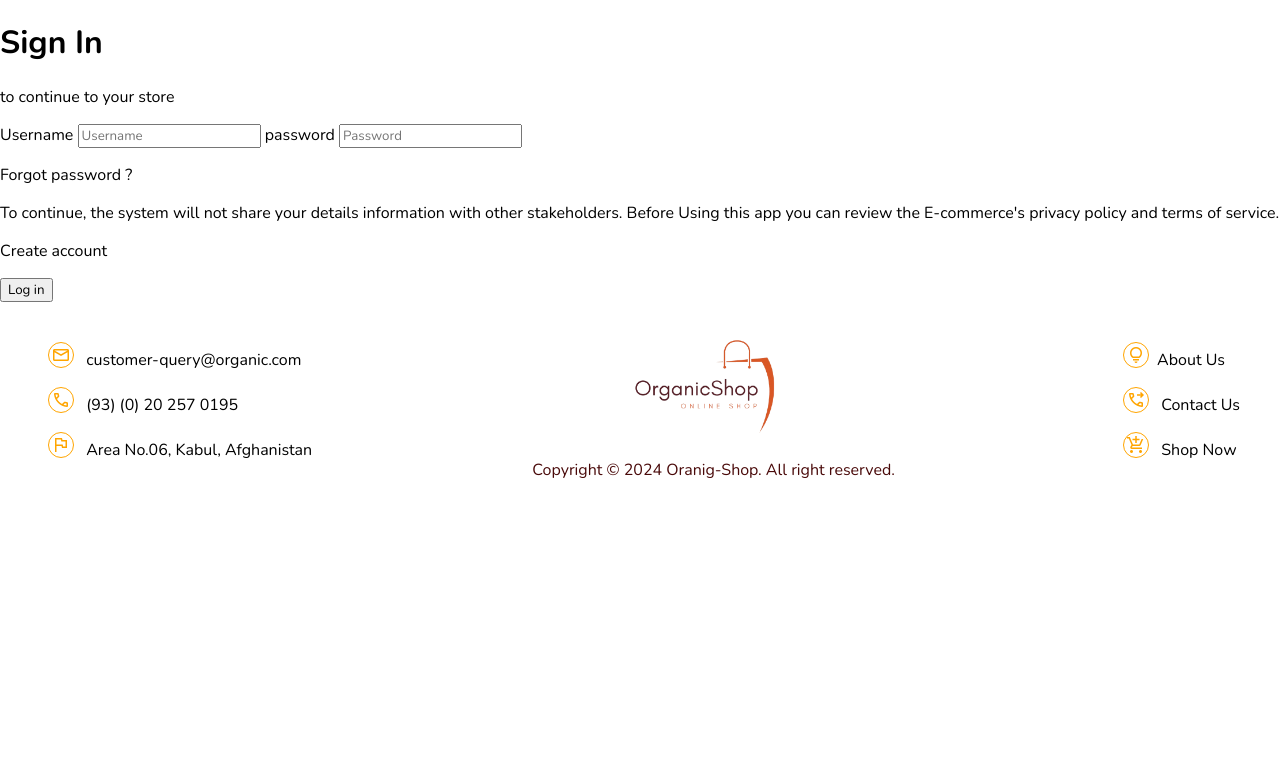
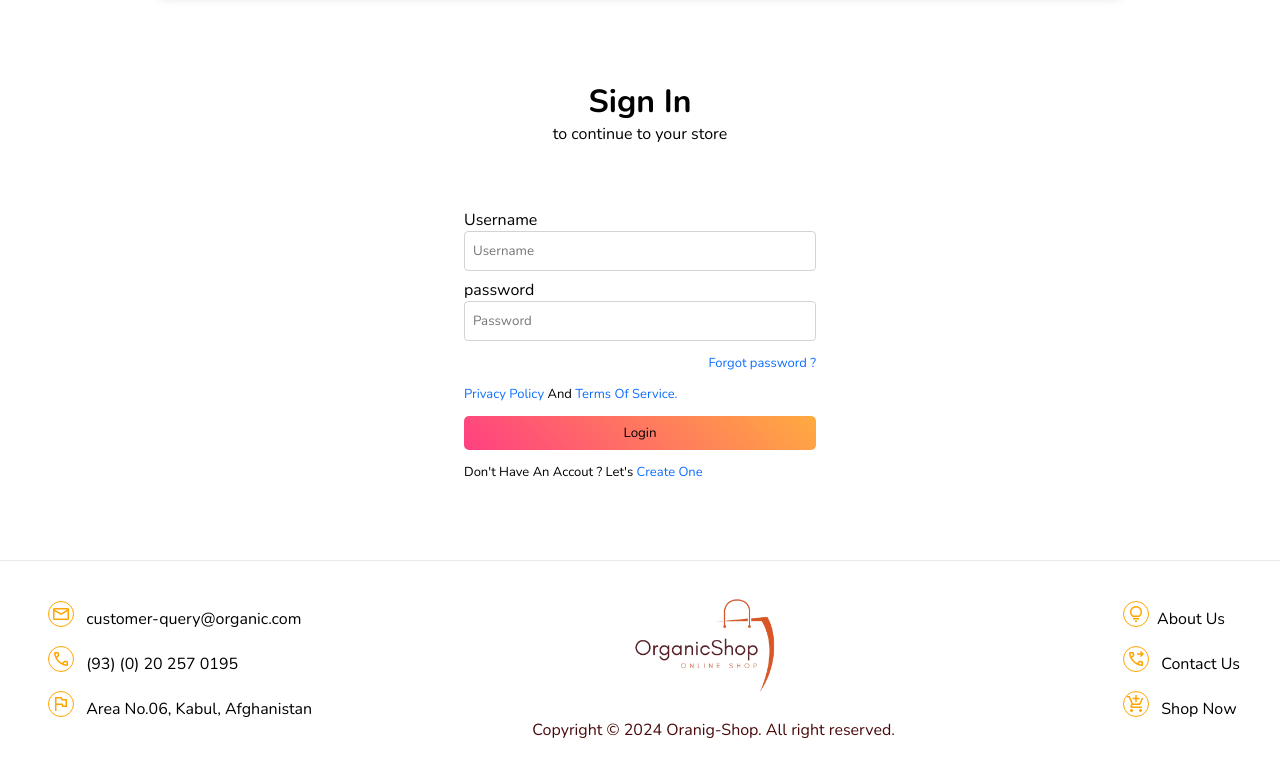
Before and after one commit to Esmat-Farjad/ecommerce, a Django app: page /store/signin/ in a window 1280 px wide. Shown: the part 58-815 px from the top of the page. Before the commit the page ends 536 px from the top, so only its background shows below. Run offline with Django 4.2, Linux system fonts and the light colour scheme.

Commit message:
sign in page restructured

```diff
--- a/store/static/css/_variable.scss
+++ b/store/static/css/_variable.scss
@@ -7,6 +7,10 @@ $base-color:white;
 $light-gray: #E9EAEC;
 $gradient-pink: #ff4081; // Vibrant Pink
 $gradient-orange: #ffab40; // Deep Orange
+$body-height:70vh;
+$primary:#0d6efd;
+$marron-color: rgb(73, 9, 9);
+
 // Mixin for media queries
 @mixin respond-to($breakpoint) {
     @if $breakpoint == mobile{
--- a/store/static/css/style.css
+++ b/store/static/css/style.css
@@ -42,6 +42,7 @@ a {
 .navbar {
   padding: 0px;
   margin: 0px;
+  box-shadow: 0 0 8px #E9EAEC;
 }
 .navbar .navbar-content .menu-item .menu-content .nav-link:hover {
   color: gray;
@@ -187,23 +188,35 @@ a {
 }
 
 .btn {
-  border: 1px solid #ffab40;
+  background-image: linear-gradient(45deg, #ff4081, #ffab40);
   padding: 8px;
-  width: 10rem;
-  text-align: center;
+  border: none;
+  width: 100%;
   border-radius: 5px;
   background-color: transparent;
   transition: background-image 0.5s ease;
 }
 
-.btn-auth:hover {
+.btn-auth {
   background-image: linear-gradient(45deg, #ff4081, #ffab40);
+  padding: 8px;
+  border: none;
+  width: 10rem;
+  text-align: center;
+  border-radius: 5px;
+  background-color: transparent;
+  transition: all 0.5s ease;
+}
+
+.btn-auth:hover, .btn:hover {
   color: white;
+  font-weight: bold;
 }
 
 .footer {
   width: 100%;
   height: 100%;
+  border-top: 1px solid #E9EAEC;
 }
 
 .footer .heading .text {
@@ -236,4 +249,82 @@ a {
   color: orange;
   border-radius: 50%;
   padding: 2px;
+}
+
+.login-page {
+  width: 100%;
+  height: 70vh;
+}
+
+.login-page .form-holder {
+  display: flex;
+  flex-direction: column;
+  flex-wrap: wrap;
+  justify-content: center;
+  align-items: center;
+}
+
+.login-page .form-holder > * {
+  flex-basis: 20rem;
+}
+
+.login-form .heading {
+  text-align: center;
+  margin: 5rem 0rem 4rem 0rem;
+}
+
+.login-form .heading .title {
+  font-weight: bold;
+  margin-bottom: 0px;
+}
+
+.login-form .heading .text {
+  margin-top: 0px;
+}
+
+.login-form {
+  width: 22rem;
+  margin-bottom: 8rem;
+}
+
+.form-label {
+  display: block;
+  margin-top: 8px;
+}
+
+.form-input {
+  width: 100%;
+  height: 40px;
+  padding: 0px 8px;
+  border: 1px solid lightgray;
+  outline: none;
+  border-radius: 4px;
+  box-sizing: border-box;
+}
+
+.form-input:focus {
+  border: 2px solid #0d6efd;
+}
+
+.login-form .forgot-password {
+  font-size: 13px;
+  text-align: end;
+}
+
+.active-link {
+  color: #0d6efd;
+}
+
+.active-link:hover {
+  color: gray;
+  transition: color 0.3s ease-in-out;
+}
+
+.login-form .consent-text {
+  font-size: 13px;
+  text-transform: capitalize;
+}
+
+.button-holder {
+  text-align: center;
 }/*# sourceMappingURL=style.css.map */
--- a/store/static/css/style.scss
+++ b/store/static/css/style.scss
@@ -38,6 +38,7 @@ a{
   // navbar style in general
   padding: 0px;
   margin: 0px;
+  box-shadow: 0 0 8px $light-gray;
   .navbar-content .menu-item .menu-content .nav-link:hover{
     color: gray;
     transition: color 0.3s ease;
@@ -131,7 +132,7 @@ a{
 }
 .homepage{
   width: 100%;
-  height: 70vh;
+  height: $body-height;
   display: flex;
   flex-direction: column;
   justify-content: center;
@@ -174,26 +175,37 @@ a{
 }
 
 .btn{
-  border: 1px solid $gradient-orange;
+  background-image: linear-gradient(45deg, $gradient-pink,$gradient-orange);
   padding: 8px;
+  border: none;
+  width: 100%;
+  border-radius: 5px;
+  background-color: transparent;
+  transition: background-image 0.5s ease;
+}
+.btn-auth{
+  background-image: linear-gradient(45deg, $gradient-pink,$gradient-orange);
+  padding: 8px;
+  border: none;
   width: 10rem;
   text-align: center;
   border-radius: 5px;
   background-color: transparent;
-  transition: background-image 0.5s ease;
+  transition: all 0.5s ease;
 }
-.btn-auth:hover{
-  background-image: linear-gradient(45deg, $gradient-pink,$gradient-orange);
+.btn-auth:hover, .btn:hover{
   color: white;
+  font-weight: bold;
 }
 // Footer style
 .footer{
   width: 100%;
   height: 100%;
+  border-top: 1px solid $light-gray;
 }
 .footer .heading .text{
   text-align: center;
-  color: rgb(73, 9, 9);
+  color: $marron-color;
 }
 .footer .footer-container{
   display: flex;
@@ -218,5 +230,68 @@ a{
   color: orange;
   border-radius: 50%;
   padding: 2px;
-
 }
+// sign in page
+.login-page{
+  width: 100%;
+  height: $body-height;
+}
+.login-page .form-holder{
+  display: flex;
+  flex-direction: column;
+  flex-wrap: wrap;
+  justify-content: center;
+  align-items: center;
+}
+.login-page .form-holder >*{
+  flex-basis: 20rem;
+}
+.login-form .heading{
+  text-align: center;
+  margin: 5rem 0rem 4rem 0rem;
+}
+.login-form .heading .title{
+  font-weight: bold;
+  margin-bottom: 0px;
+}
+.login-form .heading .text{
+  margin-top: 0px;
+}
+.login-form{
+  width: 22rem;
+  margin-bottom: 8rem;
+}
+.form-label{
+  display: block;
+  margin-top: 8px;
+}
+.form-input{
+  width: 100%;
+  height: 40px;
+  padding: 0px 8px;
+  border: 1px solid lightgray;
+  outline: none;
+  border-radius: 4px;
+  box-sizing: border-box;
+}
+.form-input:focus{
+  border: 2px solid $primary;
+}
+.login-form .forgot-password{
+  font-size: 13px;
+  text-align: end;
+}
+.active-link{
+  color: $primary;
+}
+.active-link:hover{
+  color: gray;
+  transition: color 0.3s ease-in-out;
+}
+.login-form .consent-text{
+  font-size: 13px;
+  text-transform: capitalize;
+}
+.button-holder{
+  text-align: center;
+}
--- a/store/templates/signin.html
+++ b/store/templates/signin.html
@@ -1,33 +1,31 @@
 {% extends 'main/base.html' %}
 {% load static %}
 {% block content %}
-<div class="login">
-        <div class="grid lg:grid-cols-3 sm:grid-cols-1">
-        <div class="side"></div>
-        <div class="main px-10 my-20">
-        <form action="" method="POST" class="p-10 border border-gray-300 rounded-lg ">
-            <h1 class="text-4xl text-center mt-5 mb-10">Sign In</h1>
+<div class="login-page">
+    <div class="form-holder">
+        <form action="" method="POST" class="login-form">
+            <div class="heading">
+                <h1 class="title">Sign In</h1>
+                <p class="text">to continue to your store</p>
+            </div>
             {% csrf_token %}
-            <p class="text-center">to continue to your store</p>
-            <label class="" for="username">Username</label>
+            <label class="form-label" for="username">Username</label>
             <input type="text" name="username" id="username"
-            class="mb-4 border p-2 border-teal-500 w-full focus:outline-none focus:border-sky-600" placeholder="Username" required>
-            <label class="" for="password">password</label>
+            class="form-input" placeholder="Username" required>
+            <label class="form-label" for="password">password</label>
             <input type="password" name="password" id="password"
-            class="border p-2 border-teal-500 w-full focus:outline-none focus:border-sky-600" placeholder="Password" required>
-            <p class="text-blue-400 hover:text-blue-600"><a href="{% url 'store:forgotPassword' %}">Forgot password ?</a></p>
-            <p class="my-5">To continue, the system will not share your details information with other stakeholders.
-            Before Using this app you can review the E-commerce's
-            <a class="text-blue-500 font-semibold" href="">privacy policy</a> and
-            <a class="text-blue-500 font-semibold" href="">terms of service.</a>
+            class="form-input" placeholder="Password" required>
+            <p class="forgot-password active-link"><a href="{% url 'store:forgotPassword' %}">Forgot password ?</a></p>
+            <p class="consent-text">
+                <a class="active-link" href="">privacy policy</a> and
+                <a class="active-link" href="">terms of service.</a>
             </p>
-            <div class="">
-                <p class="text-blue-400 hover:text-blue-600 inline-block mr-10"><a href="{% url 'store:signup' %}">Create account</a></p>
-                <button class="bg-teal-500 text-white px-4 py-2 hover:font-bold hover:bg-teal-700 shadow mt-3 mb-5 ml-10">Log in</button>
+            <div class="button-holder">
+                <button type="submit" class="btn">Login</button>
             </div>
+            <p class="consent-text">Don't have an accout ? let's <a class="active-link" href="{% url 'store:signup' %}">Create One</a></p>
         </form>
-        </div>
-        <div class="side-right"></div>
-        </div>
+
+    </div>
 </div>
 {% endblock content %}
--- a/templates/home.html
+++ b/templates/home.html
@@ -38,8 +38,8 @@
         </div>
         {% else %}
         <div class="btn-holder">
-            <a class="btn btn-auth" href="{% url 'store:signin' %}">Sign In</a>
-            <a class="btn btn-auth" href="{% url 'store:signup' %}">Get Start</a>
+            <a class="btn-auth" href="{% url 'store:signin' %}">Sign In</a>
+            <a class="btn-auth" href="{% url 'store:signup' %}">Get Start</a>
         </div>
         {% endif %}
     </div>
```
Also changed, not shown: 1 other file.
